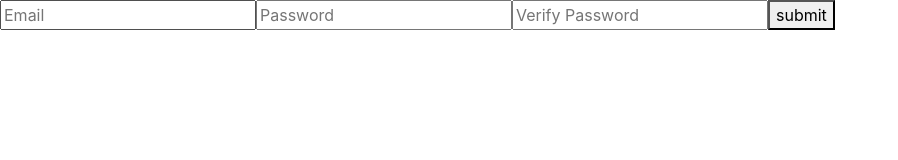
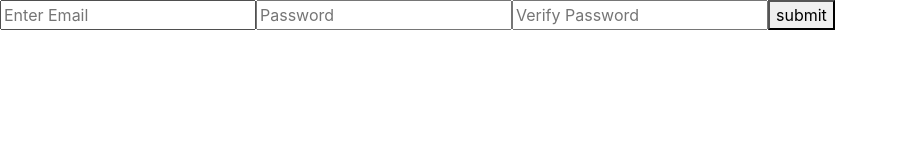
Before and after one commit to rheal3/likelocation, a React (Create React App) app: page /signup in a window 1280 px wide. Shown: the top 160 px of the page, without its empty margins (0-898 px from the left). Built offline with nearby package versions, Linux system fonts and the light colour scheme; no server answers; what google-maps would draw is missing.

Commit message:
refactor capturing input state

```diff
--- a/src/SignUp/Page.js
+++ b/src/SignUp/Page.js
@@ -1,14 +1,24 @@
 import {useState} from 'react'
 
 const SignUpPage = () => {
-    const [email, setEmail] = useState()
-    const [password, setPassword] = useState()
-    const [password2, setPassword2] = useState()
+
+    const [signupState, setSignupValues] = useState({})
+
+    const updateSignup = (event) => {
+        const target = event.target;
+        const inputName = target.name;
+        const inputVal = target.value;
+        const updatedSignup = {...signupState, [inputName]: inputVal }
+        setSignupValues(updatedSignup)
+    }
+
+    const {email, password, password2} = signupState
+
     return (
-        <div>
-            <input type="email" name="email" value={email} onChange={(e)=>{setEmail(e.target.value)}} placeholder="Email"></input>
-            <input type="password" name="password" value={password} onChange={(e)=>{setPassword(e.target.value)}} placeholder="Password"></input>
-            <input type="password" name="password2" value={password2} onChange={(e)=>{setPassword2(e.target.value)}} placeholder="Verify Password"></input>
+        <div onChange={updateSignup}>
+            <input type="email" name="email" placeholder='Enter Email' value={email}/>
+            <input type="password" name="password" placeholder='Password' value={password}/>
+            <input type="password" name="password2" placeholder='Verify Password' value={password2}/>
             <button>submit</button>
         </div>
     )
```
